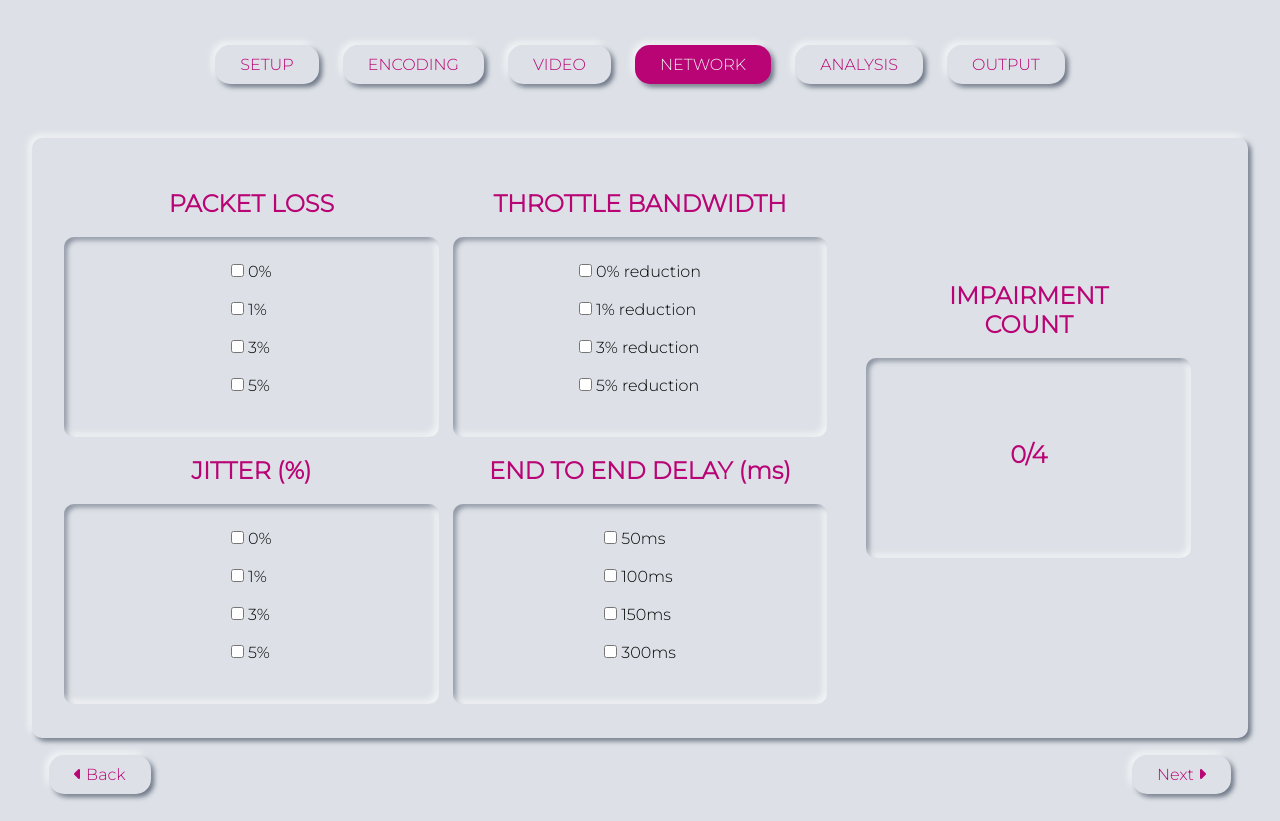
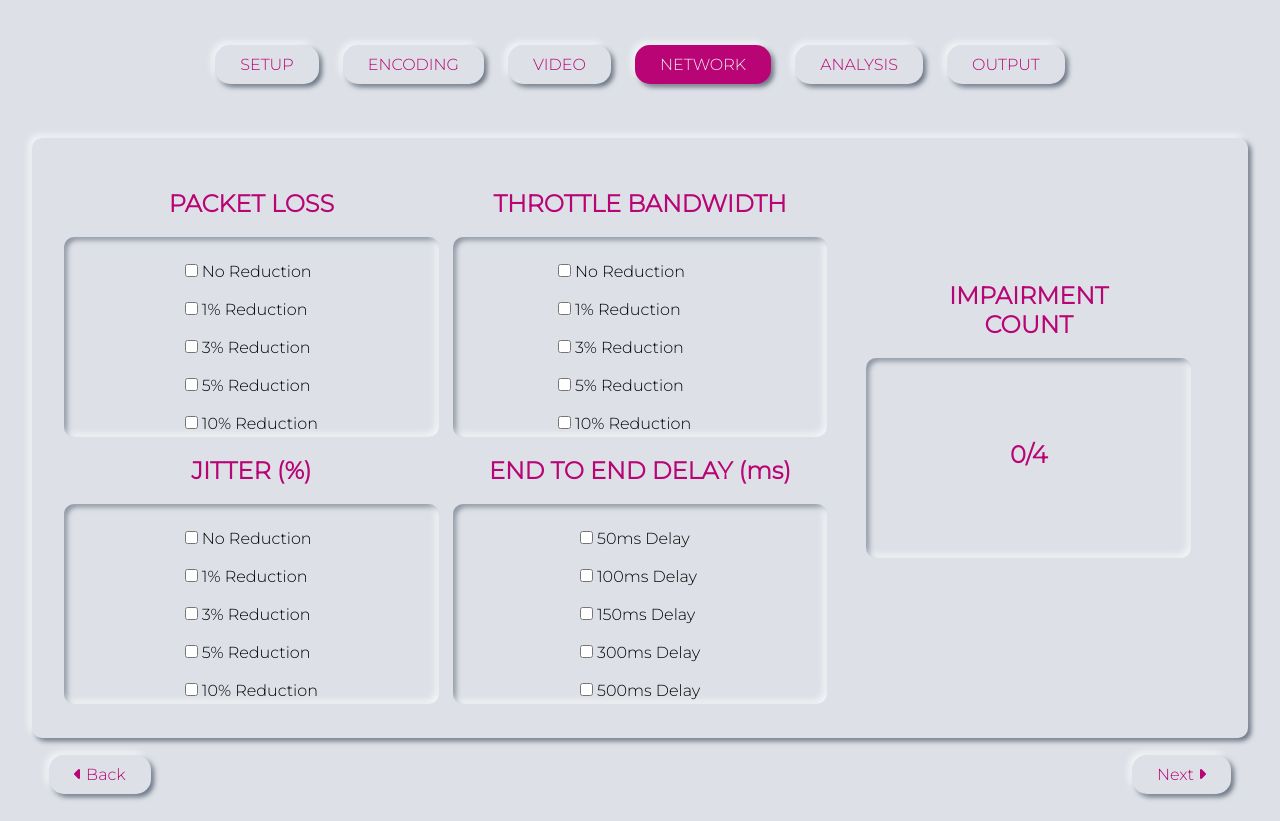
Before and after one commit to adamjclacher/CS356Group1, a Flask app: page /impairment-options in a window 1280 px wide. Run offline with Flask 3, Linux system fonts and the light colour scheme; some libraries are stand-ins or nearby versions.

Commit message:
SCRUM-84 Network Selection and Impairment Options dynamic content and selection logic implementation

```diff
--- a/src/app.py
+++ b/src/app.py
@@ -50,13 +50,13 @@ def layer_config():
 @app.route('/network')
 def network():
     page_name = 6
-    return render_template('network.html', pageName=page_name)
+    return render_template('network.html', pageName=page_name, config=config_api.send_request(None))
 
 
 @app.route('/impairment-options')
 def impairment_options():
     page_name = 7
-    return render_template('impairment_options.html', pageName=page_name)
+    return render_template('impairment_options.html', pageName=page_name, config=config_api.send_request(None))
 
 
 @app.route('/analysis-viewer')
--- a/src/templates/encoding.html
+++ b/src/templates/encoding.html
@@ -66,7 +66,7 @@
                             <br>
                             <div class="section lowered" style="min-height:200px;">
                               {% for scale in config['Encoder'][6]['scalability'] %}
-                                <label><input onclick="" disabled type="radio" name="encoder" value="{{ scale.name }}"> {{ scale.name }}</label><br>
+                                <label><input onclick="" hidden type="radio" name="encoder" value="{{ scale.name }}"> {{ scale.name }}</label><br>
                               {% endfor %}
                             </div>
                       </div>
@@ -85,7 +85,7 @@
 
               </div>
               <div class="right" style="text-align:right">
-                <a href="{{ url_for('video_options') }}" class="button colour raised roundedCorners nextButton">View Selection</a><a href="{{ url_for('video_options') }}" class="button colour raised roundedCorners nextButton">Next <i class="fa-solid fa-caret-right"></i></a>
+                <a href="{{ url_for('video_options') }}" class="button colour raised roundedCorners nextButton">Next <i class="fa-solid fa-caret-right"></i></a>
               </div>
             </div>
 
--- a/src/templates/impairment_options.html
+++ b/src/templates/impairment_options.html
@@ -11,40 +11,30 @@
                 <!-- Layer 0 !-->
                 <div class="leftThird" style="text-align:center">
                   <h2 class="colour">PACKET LOSS</h2><br>
-                  <div class="section lowered" style="text-align:center;min-height:200px;">
+                  <div class="section lowered" style="text-align:center;height:200px;overflow-y:auto">
                     <div style="text-align:left;display:inline-block;">
+                      {% for impairmentValue in config['Network'][2]['impairment values'] %}
+                        {% if impairmentValue.id in config['Network'][1]['impairments'][0]['active_impairment_values'] %}
                           <label style="padding:15px;">
-                        <input type="checkbox" name="packet_loss" value="0"> 0%
+                            <input onclick="checkboxClicked('packet_loss_{{impairmentValue.id}}')" id='packet_loss_{{impairmentValue.id}}' type="checkbox" name="packet_loss" value="{{impairmentValue.value}}"> {{impairmentValue.name}}
                           </label><br><br>
-                      <label style="padding:15px;">
-                        <input type="checkbox" name="packet_loss" value="1"> 1%
-                      </label><br><br>
-                      <label style="padding:15px;">
-                        <input type="checkbox" name="packet_loss" value="3"> 3%
-                      </label><br><br>
-                      <label style="padding:15px;">
-                        <input type="checkbox" name="packet_loss" value="5"> 5%
-                      </label>
+                        {% endif %}
+                      {% endfor %}
                     </div>
 
                   </div>
                   <br>
 
                   <h2 class="colour">JITTER (%)</h2><br>
-                  <div class="section lowered" style="text-align:center;min-height:200px;">
+                  <div class="section lowered" style="text-align:center;height:200px;overflow-y:auto">
                     <div style="text-align:left;display:inline-block;">
+                      {% for impairmentValue in config['Network'][2]['impairment values'] %}
+                        {% if impairmentValue.id in config['Network'][1]['impairments'][3]['active_impairment_values'] %}
                           <label style="padding:15px;">
-                        <input type="checkbox" name="jitter" value="0"> 0%
+                            <input onclick="checkboxClicked('jitter_{{impairmentValue.id}}')" id='jitter_{{impairmentValue.id}}' type="checkbox" name="packet_loss" value="{{impairmentValue.value}}"> {{impairmentValue.name}}
                           </label><br><br>
-                      <label style="padding:15px;">
-                        <input type="checkbox" name="jitter" value="1"> 1%
-                      </label><br><br>
-                      <label style="padding:15px;">
-                        <input type="checkbox" name="jitter" value="3"> 3%
-                      </label><br><br>
-                      <label style="padding:15px;">
-                        <input type="checkbox" name="jitter" value="5"> 5%
-                      </label>
+                        {% endif %}
+                      {% endfor %}
                     </div>
 
                   </div>
@@ -54,38 +44,28 @@
                 <!-- Layer 1 !-->
                 <div class="centreThird" style="text-align:center">
                   <h2 class="colour">THROTTLE BANDWIDTH</h2><br>
-                  <div class="section lowered" style="text-align:center;min-height:200px;">
+                  <div class="section lowered" style="text-align:center;height:200px;overflow-y:auto">
                     <div style="text-align:left;display:inline-block;">
+                      {% for impairmentValue in config['Network'][2]['impairment values'] %}
+                        {% if impairmentValue.id in config['Network'][1]['impairments'][2]['active_impairment_values'] %}
                           <label style="padding:15px;">
-                        <input type="checkbox" name="throttle_bandwidth" value="0"> 0% reduction
+                            <input onclick="checkboxClicked('throttle_bandwidth_{{impairmentValue.id}}')" id='throttle_bandwidth_{{impairmentValue.id}}' type="checkbox" name="packet_loss" value="{{impairmentValue.value}}"> {{impairmentValue.name}}
                           </label><br><br>
-                      <label style="padding:15px;">
-                        <input type="checkbox" name="throttle_bandwidth" value="1"> 1% reduction
-                      </label><br><br>
-                      <label style="padding:15px;">
-                        <input type="checkbox" name="throttle_bandwidth" value="3"> 3% reduction
-                      </label><br><br>
-                      <label style="padding:15px;">
-                        <input type="checkbox" name="throttle_bandwidth" value="5"> 5% reduction
-                      </label>
+                        {% endif %}
+                      {% endfor %}
                     </div>
                   </div>
                   <br>
                   <h2 class="colour">END TO END DELAY (ms)</h2><br>
-                  <div class="section lowered" style="text-align:center;min-height:200px;">
+                  <div class="section lowered" style="text-align:center;height:200px;overflow-y:auto">
                     <div style="text-align:left;display:inline-block;">
+                      {% for impairmentValue in config['Network'][2]['impairment values'] %}
+                        {% if impairmentValue.id in config['Network'][1]['impairments'][4]['active_impairment_values'] %}
                           <label style="padding:15px;">
-                        <input type="checkbox" name="end_to_end_delay" value="50"> 50ms
+                            <input onclick="checkboxClicked('end_to_end_delay_{{impairmentValue.id}}')" id='end_to_end_delay_{{impairmentValue.id}}' type="checkbox" name="packet_loss" value="{{impairmentValue.value}}"> {{impairmentValue.name}}
                           </label><br><br>
-                      <label style="padding:15px;">
-                        <input type="checkbox" name="end_to_end_delay" value="100"> 100ms
-                      </label><br><br>
-                      <label style="padding:15px;">
-                        <input type="checkbox" name="end_to_end_delay" value="150"> 150ms
-                      </label><br><br>
-                      <label style="padding:15px;">
-                        <input type="checkbox" name="end_to_end_delay" value="300"> 300ms
-                      </label>
+                        {% endif %}
+                      {% endfor %}
                     </div>
                   </div>
 
@@ -102,7 +82,7 @@
                       <br>
                       <br>
                       <br>
-                      <h2 class="colour">0/4</h2>
+                      <h2 id="selectedCount" style="display:inline-block;" class="colour">0</h2><h2 style="display:inline-block;" class="colour">/4</h2>
                     </div>
                   </div>
                 </div>
@@ -125,8 +105,28 @@
 
 
 
-<style>
+            <script>
+              let selectedCount = 0;
+              const maxSelection = 4;
 
+              function updateSelectedCount() {
+                  document.getElementById('selectedCount').textContent = selectedCount;
+              }
 
-</style>
+              function checkboxClicked(checkboxId) {
+                  const checkbox = document.getElementById(checkboxId);
+
+                  if (checkbox.checked) {
+                      if (selectedCount >= maxSelection) {
+                          checkbox.checked = false;
+                          alert('Maximum impairment options reached');
+                      } else {
+                          selectedCount++;
+                      }
+                  } else {
+                      selectedCount--;
+                  }
+                  updateSelectedCount();
+              }
+            </script>
 {% endblock %}
```
Also changed, not shown: src/templates/network.html (+34 -18 lines). Lines whose indentation alone changed are shown as unchanged.
